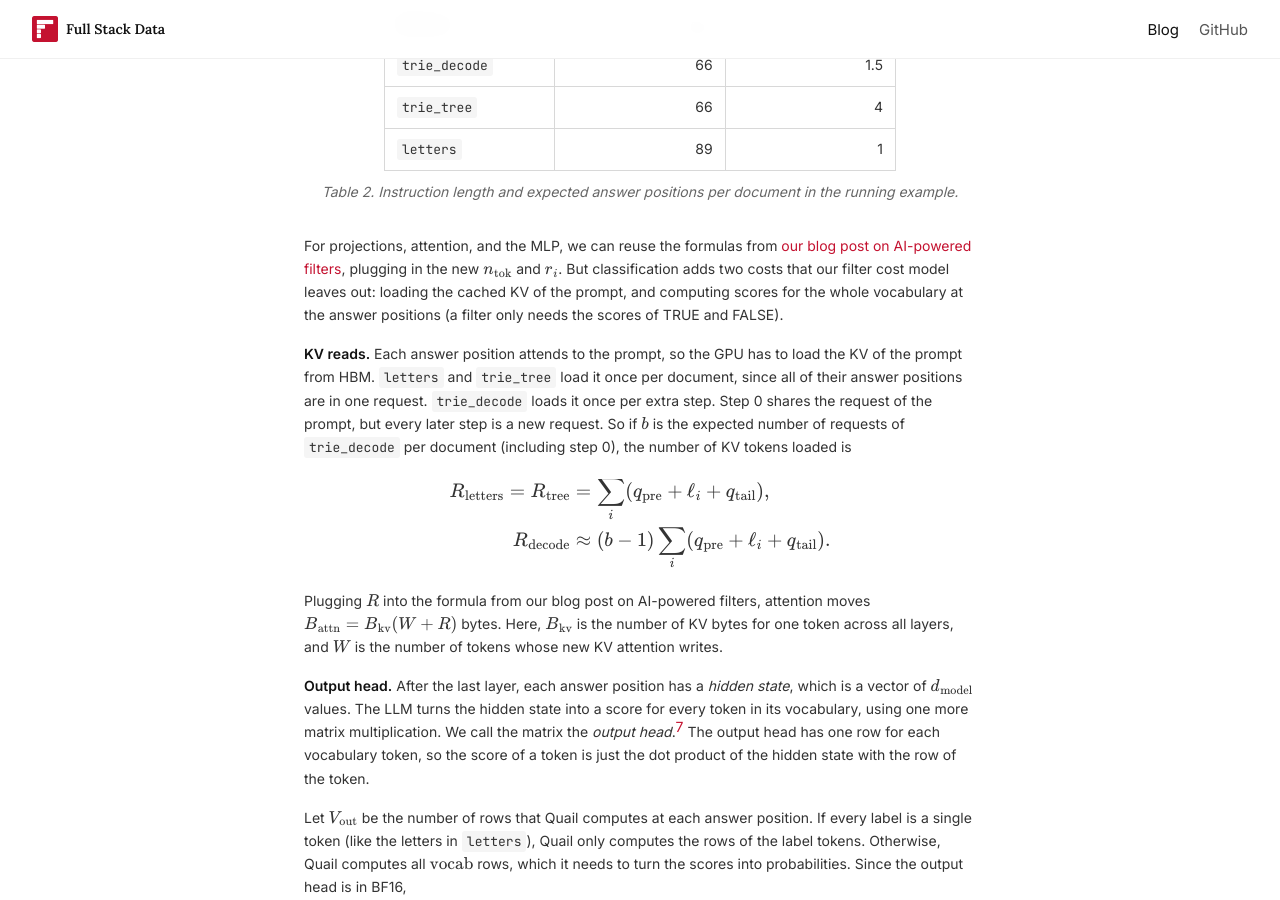
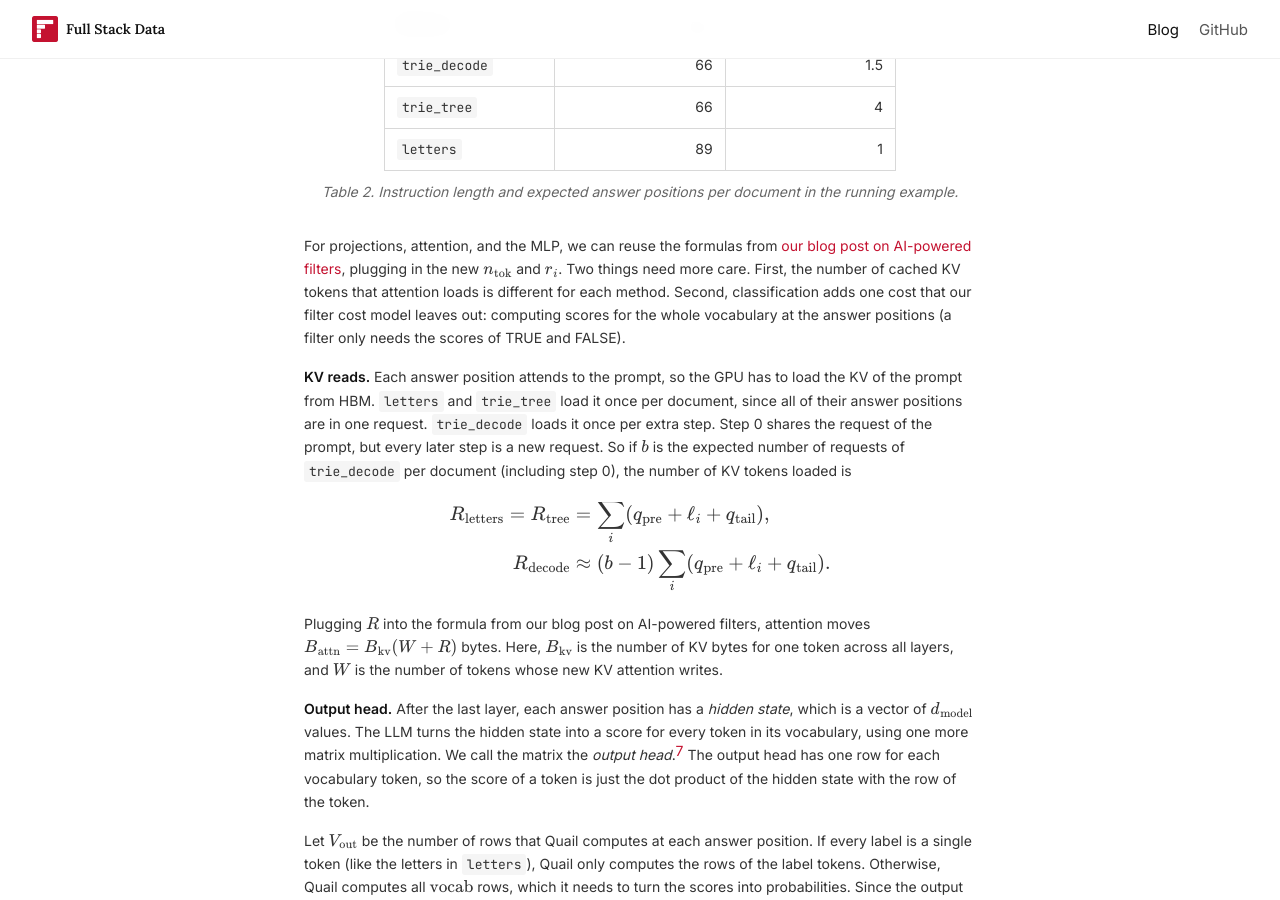
Before and after one commit to fsdatalab/fsdatalab.github.io, a Jekyll site: the page built from _posts/2026-10-09-ai-classification.md, in a window 1280 px wide and 900 px high, scrolled down 9189 px. Built offline with Jekyll 4.4.1, drawn with Linux system fonts in a browser that asks for light colours.

Commit message:
Say the filter cost model already counts cached KV loads
Co-Authored-By: Claude Opus 5.5 <noreply@anthropic.com>
Claude-Session: https://claude.ai/code/session_01MoNT2oswuno5R7xGoXoh2n

```diff
--- a/_posts/2026-10-09-ai-classification.md
+++ b/_posts/2026-10-09-ai-classification.md
@@ -269,7 +269,7 @@ The three methods only differ in $$q_{\text{tail}}$$ and $$a$$. [Table 2](#table
 <p class="table-caption">Table 2. Instruction length and expected answer positions per document in the running example.</p>
 </div>
 
-For projections, attention, and the MLP, we can reuse the formulas from [our blog post on AI-powered filters](/blog/ai-filter-cost-estimates/), plugging in the new $$n_{\text{tok}}$$ and $$r_i$$. But classification adds two costs that our filter cost model leaves out: loading the cached KV of the prompt, and computing scores for the whole vocabulary at the answer positions (a filter only needs the scores of TRUE and FALSE).
+For projections, attention, and the MLP, we can reuse the formulas from [our blog post on AI-powered filters](/blog/ai-filter-cost-estimates/), plugging in the new $$n_{\text{tok}}$$ and $$r_i$$. Two things need more care. First, the number of cached KV tokens that attention loads is different for each method. Second, classification adds one cost that our filter cost model leaves out: computing scores for the whole vocabulary at the answer positions (a filter only needs the scores of TRUE and FALSE).
 
 **KV reads.** Each answer position attends to the prompt, so the GPU has to load the KV of the prompt from HBM. `letters` and `trie_tree` load it once per document, since all of their answer positions are in one request. `trie_decode` loads it once per extra step. Step 0 shares the request of the prompt, but every later step is a new request. So if $$b$$ is the expected number of requests of `trie_decode` per document (including step 0), the number of KV tokens loaded is
 
```
